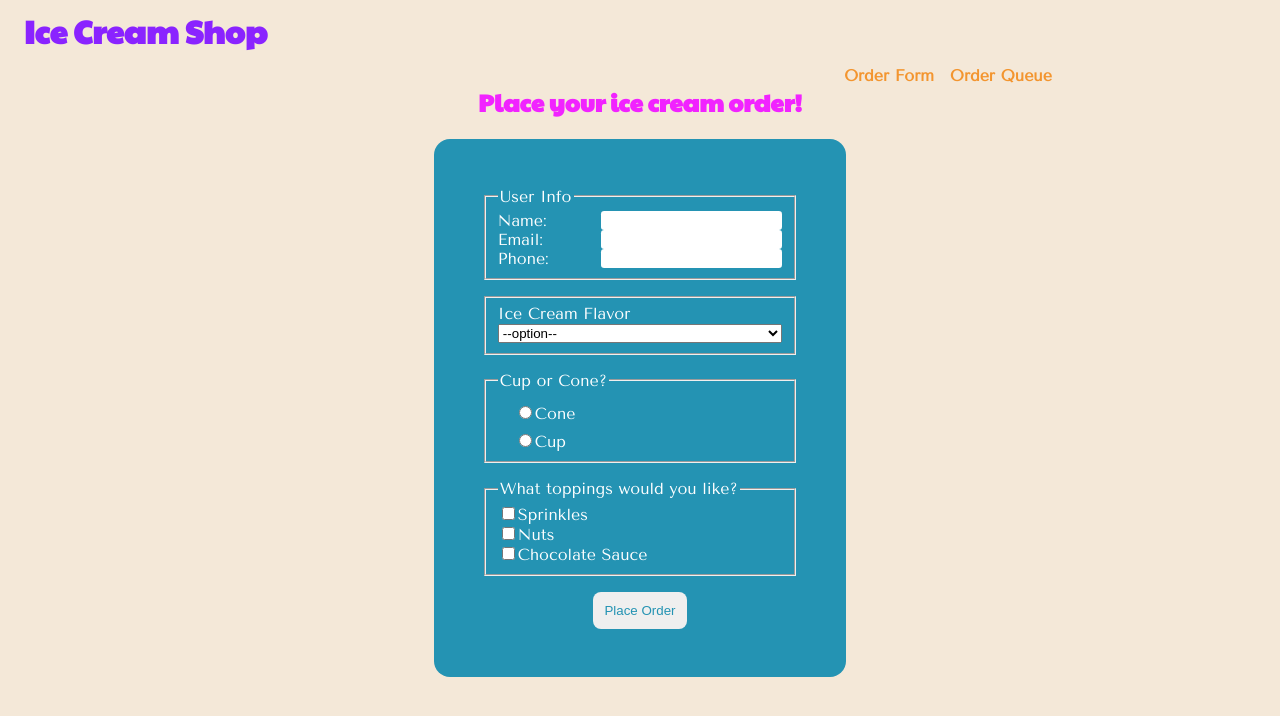
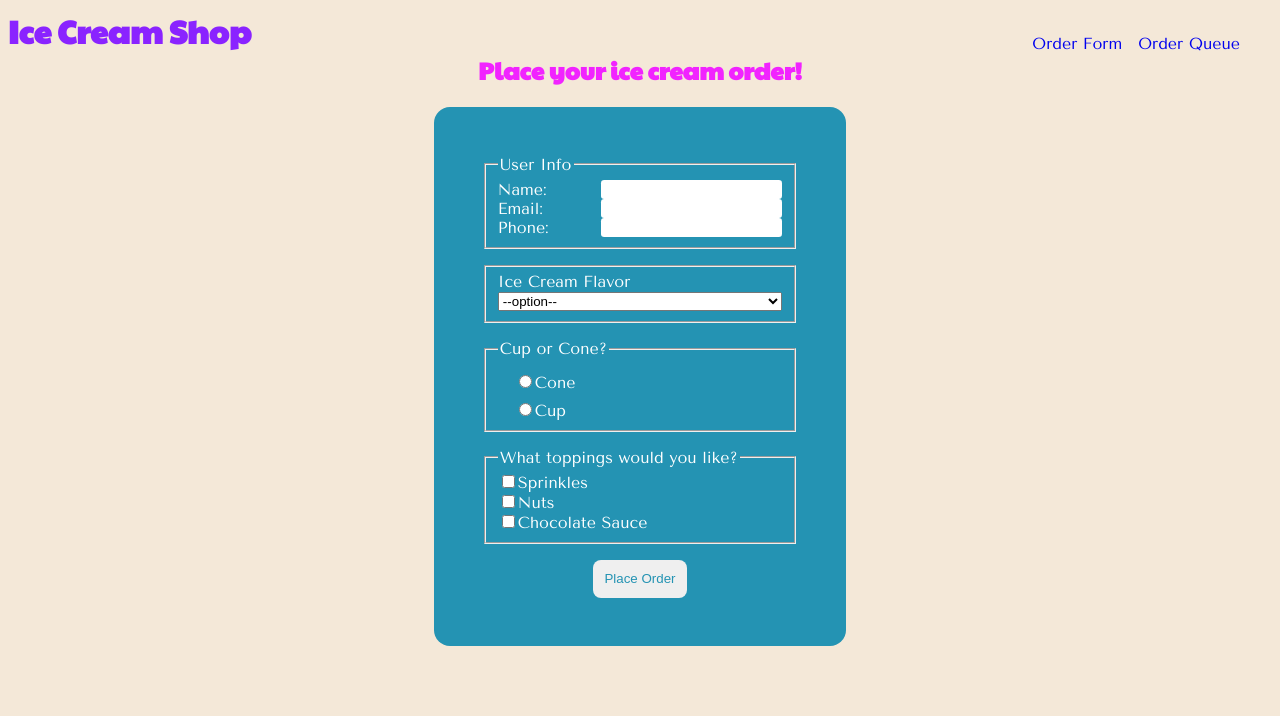
Before and after one commit to PhillipDaum/ice-cream-order-system, a React (Vite) app: page / in a window 1280 px wide. Shown: the top 716 px of the page. Built offline with nearby package versions, Linux system fonts and the light colour scheme.

Commit message:
style nav, add comments

```diff
--- a/src/App.jsx
+++ b/src/App.jsx
@@ -69,6 +69,7 @@ function App() {
   return (
     <div className='app-container'>
       <Nav />
+      {/* ask for explanation on this */}
       <Routes>
         <Route path="/" element={<OrderForm handleChange={handleChange} handleSubmit={handleSubmit} formData={formData} />} />
         <Route path="/order-queue" element={<OrderQueue orders={orders} removeOrder={removeOrder}/>} />
--- a/src/components/Nav.css
+++ b/src/components/Nav.css
@@ -1,51 +1,20 @@
+nav {
+    margin-right: 2rem;
+}
 nav ul {
     list-style: none;
-    padding: 0;
     margin: 0;
 }
-
 nav a {
     text-decoration: none;
-    color: #f3952f;
-    font-weight: bold;
 }
-
-nav a:hover {
-    color: #fed330;
+header {
+    display: flex;
+    justify-content: space-between;
+    align-items: flex-end;
 }
-
-header {
-    /*   display: grid; */
-    /*   grid-template-columns: 1fr 1fr; */
-    padding-left: 1rem;
-    padding-right: 1rem;
-}
-
-header img {
-    min-height: 4rem;
-}
-
-header p {
-    text-align: center;
-}
-
 nav ul {
     display: flex;
     gap: 1rem;
     justify-content: center;
 }
-
-@media (min-width: 800px) {
-    header {
-        display: grid;
-        grid-template-columns: 1fr 1fr;
-    }
-
-    header p {
-        text-align: start;
-    }
-
-    nav ul {
-        padding-top: 3.6rem;
-    }
-}
--- a/src/components/Nav.jsx
+++ b/src/components/Nav.jsx
@@ -3,18 +3,11 @@ import './Nav.css'
 
 function Nav() {
 
-
     return (
         <header>
             <h1>Ice Cream Shop</h1>
-            {/* <div className="burger">
-                    <button className="burger-button">
-                        <i className="fa fa-bars"></i>
-                    </button>
-                </div> */}
             <nav>
-                <ul className="nav">
-                    {/* these will be the react router stuff */}
+                <ul>
                     <li>
                         <Link to="/">Order Form</Link>
                     </li>
--- a/src/pages/OrderQueue.css
+++ b/src/pages/OrderQueue.css
@@ -0,0 +1,16 @@
+:root {
+    --bg-order-card: white;
+}
+
+.orders-container {
+    display: flex;
+    flex-direction: column;
+    padding: 2rem;
+}
+.order-card {
+    border: black .2rem solid;
+    border-radius: .2rem;
+    padding: 1rem;
+    margin-bottom: 1rem;
+    background-color: var(--bg-order-card);
+}
--- a/src/pages/OrderQueue.jsx
+++ b/src/pages/OrderQueue.jsx
@@ -4,7 +4,8 @@ import './OrderQueue.css'
 function OrderQueue({ orders, removeOrder }) {
 
   return (
-    // order.name .email .phone .flavor .vessel .toppings (all that are true)
+    // Is there going to be a problem because of async?
+    // cards are alwasy adding
     <div className='orders-container'>
       {orders.map((order, index) => (
         <div key={index} className='order-card'>
```
